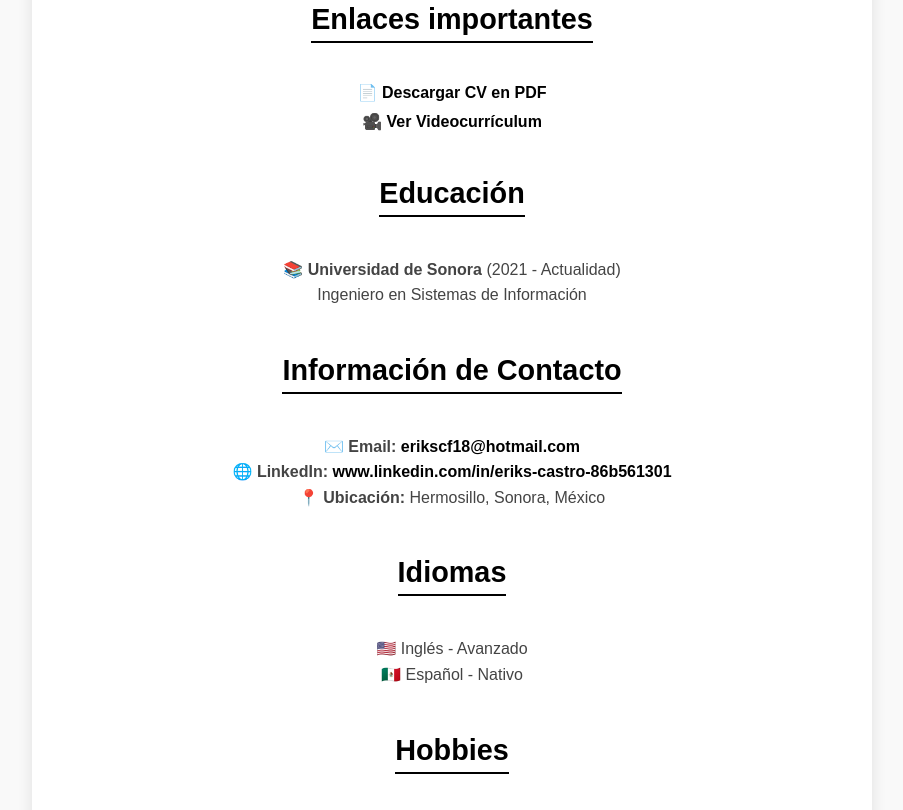
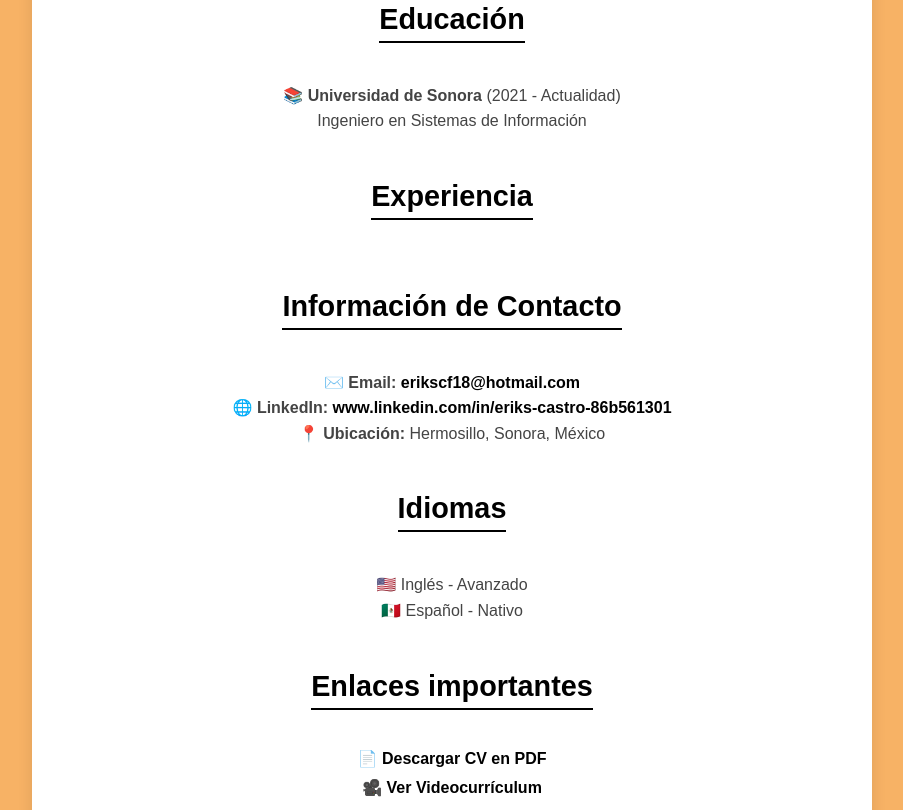
Before and after one commit to EriksCastro/EriksCastro.github.io, a plain HTML site: page index.html in a window 1280 px wide. Shown: the part 465-1275 px from the top of the page, without its empty margins (188-1091 px from the left). Drawn offline with Linux system fonts and the light colour scheme.

Commit message:
index.html

```diff
--- a/index.html
+++ b/index.html
@@ -7,7 +7,7 @@
   <style>
     body {
       font-family: Arial, sans-serif;
-      background-color: #f9f9f9; /* Fondo gris claro */
+      background-color: #f7b265; /* Color fondo */
       margin: 0;
       padding: 20px;
       text-align: center;
@@ -72,14 +72,11 @@
     <p>Mi objetivo es aplicar mis conocimientos para crear soluciones tecnológicas que mejoren la calidad y eficiencia en diversos proyectos.
     Estoy en constante aprendizaje, queriendo expandir mis habilidades en áreas de pruebas de software y aseguramiento de la calidad.</p>
 
-    <h2>Enlaces importantes</h2>
-    <ul>
-      <li><a href="cv.pdf" download>📄 Descargar CV en PDF</a></li>
-      <li><a href="https://youtu.be/tu-video-id" target="_blank">🎥 Ver Videocurrículum</a></li>
-    </ul>
-
     <h2>Educación</h2>
     <p>📚 <strong>Universidad de Sonora</strong> (2021 - Actualidad)<br>Ingeniero en Sistemas de Información</p>
+
+    <h2>Experiencia</h2>
+    <p> </p>
 
     <h2>Información de Contacto</h2>
     <p>✉️ <strong>Email:</strong> <a href="mailto:erikscf18@hotmail.com">erikscf18@hotmail.com</a><br>
@@ -88,6 +85,12 @@
 
     <h2>Idiomas</h2>
     <p>🇺🇸 Inglés - Avanzado<br>🇲🇽 Español - Nativo</p>
+
+    <h2>Enlaces importantes</h2>
+    <ul>
+      <li><a href="cv.pdf" download>📄 Descargar CV en PDF</a></li>
+      <li><a href="https://youtu.be/tu-video-id" target="_blank">🎥 Ver Videocurrículum</a></li>
+    </ul>
 
     <h2>Hobbies</h2>
     <p>🎬 Análisis de películas.<br>
```
